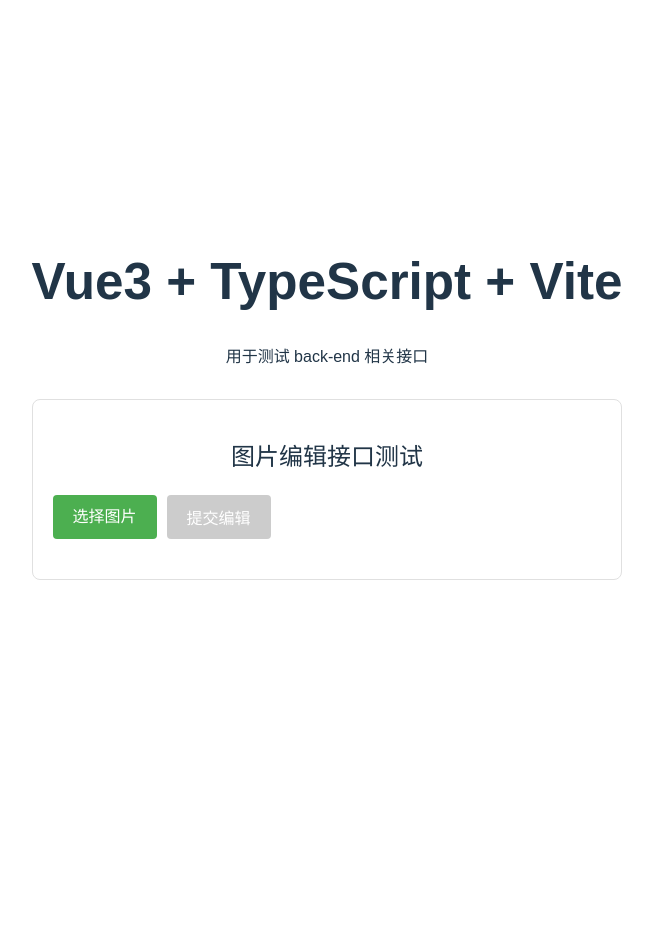
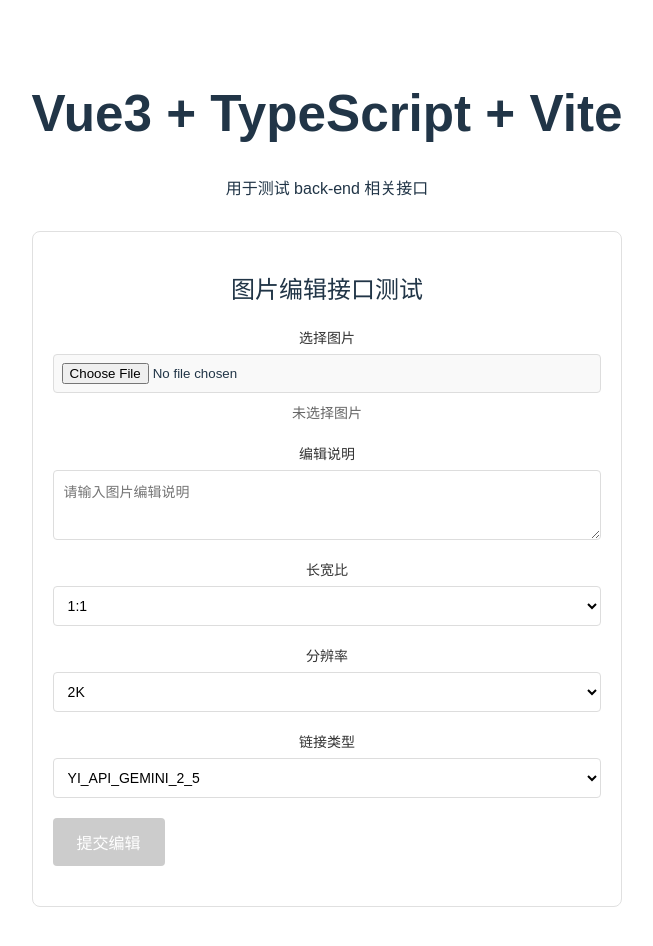
Before and after one commit to linyihan7946/aiworkflow, a Vue app in the folder front-end/: page / in a window 1280 px wide. Shown: the top 946 px of the page, without its empty margins (313-966 px from the left). Before the commit the page ends 800 px from the top, so only its background shows below. Built offline with nearby package versions, Linux system fonts and the light colour scheme; the HTML template or start-up script is replaced by a standard one.

Commit message:
图片编辑界面优化

```diff
--- a/front-end/src/App.vue
+++ b/front-end/src/App.vue
@@ -6,19 +6,59 @@
     <div class="image-edit-section">
       <h2>图片编辑接口测试</h2>
 
-      <div class="upload-container">
+      <div class="input-container">
+        <div class="form-group">
+          <label for="imageUpload">选择图片</label>
           <input
             type="file"
             accept="image/*"
             @change="onFileChange"
             id="imageUpload"
           />
-        <label for="imageUpload" class="upload-button">
-          {{ selectedFile ? selectedFile.name : '选择图片' }}
-        </label>
+          <span class="file-name">{{ selectedFile ? selectedFile.name : '未选择图片' }}</span>
+        </div>
+
+        <div class="form-group">
+          <label for="prompt">编辑说明</label>
+          <textarea
+            id="prompt"
+            v-model="formData.prompt"
+            placeholder="请输入图片编辑说明"
+            rows="3"
+          ></textarea>
+        </div>
+
+        <div class="form-group">
+          <label for="aspectRatio">长宽比</label>
+          <select id="aspectRatio" v-model="formData.aspect_ratio">
+            <option value="1:1">1:1</option>
+            <option value="16:9">16:9</option>
+            <option value="9:16">9:16</option>
+            <option value="4:3">4:3</option>
+            <option value="3:4">3:4</option>
+          </select>
+        </div>
+
+        <div class="form-group">
+          <label for="resolution">分辨率</label>
+          <select id="resolution" v-model="formData.resolution">
+            <option value="2K">2K</option>
+            <option value="4K">4K</option>
+            <option value="1080P">1080P</option>
+          </select>
+        </div>
+
+        <div class="form-group">
+          <label for="urlType">链接类型</label>
+          <select id="urlType" v-model="formData.url_type">
+            <option value="1">YI_API_GEMINI_2_5</option>
+            <option value="2">YI_API_GEMINI_3_0</option>
+          </select>
+        </div>
+
         <button
           @click="submitImage"
-          :disabled="!selectedFile"
+          :disabled="!selectedFile || !formData.prompt"
           class="submit-button"
         >
           提交编辑
@@ -39,13 +79,23 @@
 </template>
 
 <script setup lang="ts">
-import { ref } from 'vue'
+import { ref, reactive } from 'vue'
 import API_CONFIG from './config'
 
 const selectedFile = ref<File | null>(null)
 const result = ref<any>(null)
 const error = ref<string | null>(null)
 
+// 表单数据
+const formData = reactive({
+  images: [] as string[],
+  prompt: '',
+  aspect_ratio: '1:1',
+  resolution: '2K',
+  url_type: '1' // 默认使用YI_API_GEMINI_2_5
+})
+
+// 处理文件选择
 const onFileChange = (event: Event) => {
   const input = event.target as HTMLInputElement
   if (input.files && input.files.length > 0) {
@@ -53,22 +103,44 @@
   }
 }
 
+// 将文件转换为Base64
+const fileToBase64 = (file: File): Promise<string> => {
+  return new Promise((resolve, reject) => {
+    const reader = new FileReader()
+    reader.onload = () => resolve(reader.result as string)
+    reader.onerror = reject
+    reader.readAsDataURL(file)
+  })
+}
+
 const submitImage = async () => {
-  if (!selectedFile.value) return
+  if (!selectedFile.value || !formData.prompt) return
 
   result.value = null
   error.value = null
 
   try {
-    const formData = new FormData()
-    formData.append('image', selectedFile.value)
+    // 将图片文件转换为Base64编码
+    const base64Image = await fileToBase64(selectedFile.value)
+
+    // 准备请求数据
+    const requestData = {
+      images: [base64Image],
+      prompt: formData.prompt,
+      aspect_ratio: formData.aspect_ratio,
+      resolution: formData.resolution,
+      url_type: parseInt(formData.url_type)
+    }
 
     // 构建完整的API请求URL
     const apiUrl = `${API_CONFIG.baseURL}${API_CONFIG.image.edit}`
 
     const response = await fetch(apiUrl, {
       method: 'POST',
-      body: formData
+      headers: {
+        'Content-Type': 'application/json'
+      },
+      body: JSON.stringify(requestData)
     })
 
     if (!response.ok) {
@@ -97,38 +169,65 @@
   border-radius: 8px;
 }
 
-.upload-container {
+.input-container {
   display: flex;
-  gap: 10px;
-  align-items: center;
+  flex-direction: column;
+  gap: 20px;
   margin-bottom: 20px;
 }
 
-#imageUpload {
-  display: none;
+.form-group {
+  display: flex;
+  flex-direction: column;
+  gap: 5px;
 }
 
-.upload-button {
-  padding: 10px 20px;
-  background-color: #4CAF50;
-  color: white;
-  border-radius: 4px;
-  cursor: pointer;
-  transition: background-color 0.3s;
+.form-group label {
+  font-weight: bold;
+  font-size: 14px;
+  color: #333;
 }
 
-.upload-button:hover {
-  background-color: #45a049;
+.form-group input[type="file"] {
+  padding: 8px;
+  border: 1px solid #ddd;
+  border-radius: 4px;
+  background-color: #f9f9f9;
+}
+
+.form-group .file-name {
+  font-size: 14px;
+  color: #666;
+  margin-top: 5px;
+}
+
+.form-group textarea {
+  padding: 10px;
+  border: 1px solid #ddd;
+  border-radius: 4px;
+  font-size: 14px;
+  font-family: Arial, sans-serif;
+  resize: vertical;
+}
+
+.form-group select {
+  padding: 10px;
+  border: 1px solid #ddd;
+  border-radius: 4px;
+  font-size: 14px;
+  background-color: white;
 }
 
 .submit-button {
-  padding: 10px 20px;
+  padding: 12px 24px;
   background-color: #008CBA;
   color: white;
   border: none;
   border-radius: 4px;
   cursor: pointer;
+  font-size: 16px;
   transition: background-color 0.3s;
+  align-self: flex-start;
 }
 
 .submit-button:hover:not(:disabled) {
@@ -160,5 +259,6 @@
   white-space: pre-wrap;
   word-break: break-all;
   font-family: monospace;
+  font-size: 14px;
 }
 </style>
--- a/front-end/src/config.ts
+++ b/front-end/src/config.ts
@@ -1,11 +1,11 @@
 // API配置
 const API_CONFIG = {
   // 基础URL，用于所有API请求
-  baseURL: '/api',
+  baseURL: 'http://localhost:3001',
 
   // 图片相关接口
   image: {
-    edit: '/image/edit',
+    edit: '/api/image/edit',
     // 可以在这里添加更多图片相关接口
   },
 
```
Lines whose indentation alone changed are shown as unchanged.
